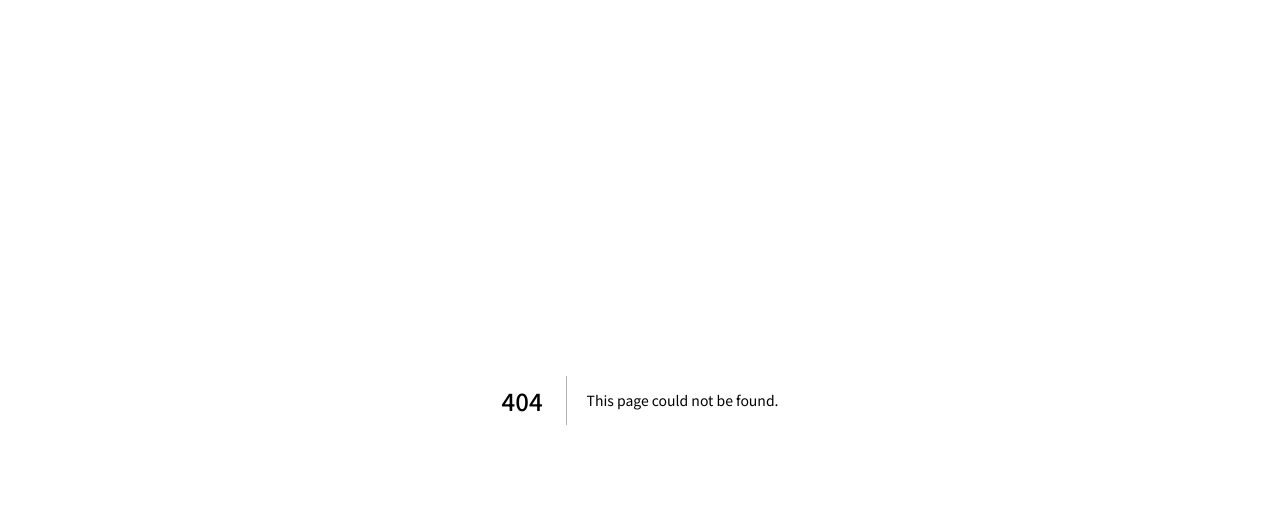
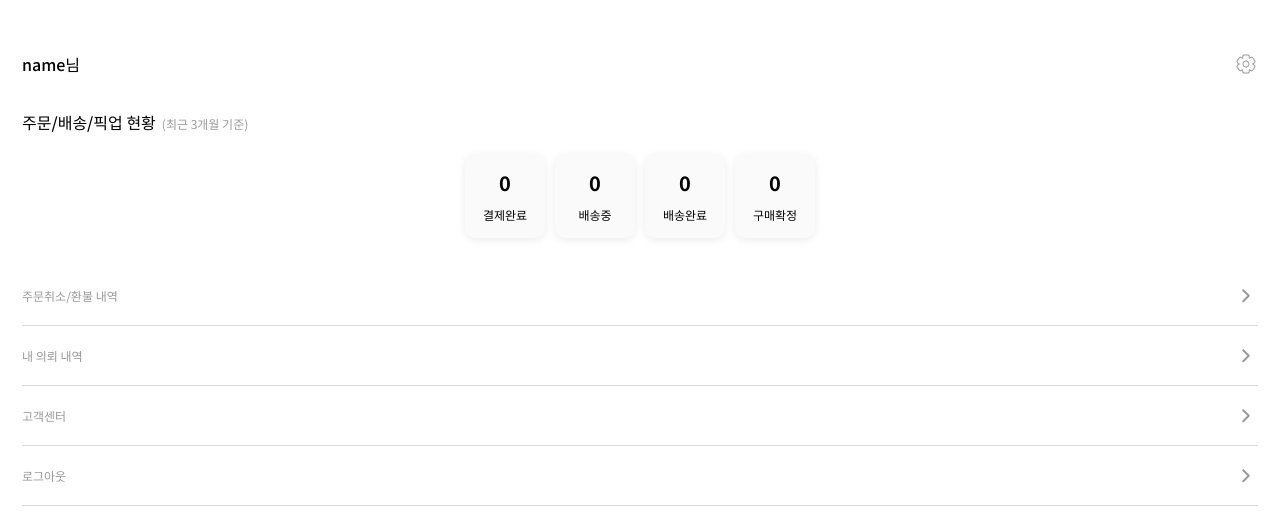
Before and after one commit to Muhan-Company/bizcurator-ecommerce, a Next.js app: page /mypage in a window 1280 px wide. Before the commit this address had no page. Shown: the top 520 px of the page. Built offline with nearby package versions, Linux system fonts and the light colour scheme.

Commit message:
feat: 마이페이지 메인 컴포넌트 UI 완성 - Issue #27

```diff
--- /dev/null
+++ b/components/mypage/MyPageMain.tsx
@@ -0,0 +1,68 @@
+import Link from 'next/link';
+import { ChevronRightIcon, SettingIcon } from '../Icons';
+
+export default function MyPageMain() {
+  return (
+    <div className="pt-[52px]">
+      <section className="flex items-center justify-between">
+        {/* 로그인 회원 이름 */}
+        <div className="font-medium">{'name'}님</div>
+        <Link href="/mypage/edit">
+          <SettingIcon />
+        </Link>
+      </section>
+      <section className="pt-[34px]">
+        <h3 className="font-medium">
+          주문/배송/픽업 현황<span className="pl-[6px] text-label-sm font-normal text-gray_01">(최근 3개월 기준)</span>
+        </h3>
+        <div className="py-5 center gap-2.5">
+          <OrderStateLink path="/orders/payment-confirmed" state="결제완료" />
+          <OrderStateLink path="/orders/shipping-in-progress" state="배송중" />
+          <OrderStateLink path="/orders/delivered" state="배송완료" />
+          <OrderStateLink path="/orders/purchase-confirmed" state="구매확정" />
+        </div>
+      </section>
+      <section className="pt-2">
+        <NavLink path="/cancel-refund/cancel" nav="주문취소/환불 내역" />
+        <NavLink path="/my-requests" nav="내 의뢰 내역" />
+        <NavLink path="/customer" nav="고객센터" />
+        {/* todo: 로그아웃 api 연결 */}
+        <NavLink path="/" nav="로그아웃" onClick={() => ''} />
+      </section>
+    </div>
+  );
+}
+
+type OrderStateLinkProps = {
+  path: string;
+  count?: number;
+  state?: string;
+};
+function OrderStateLink({ path, count = 0, state }: OrderStateLinkProps) {
+  return (
+    <Link
+      href={path}
+      className="w-[80px] h-[84px] center flex-col justify-between py-[14px] rounded-[10px] bg-gray_03 shadow-[0_2px_8px_0px_rgba(0,0,0,0.08)]"
+    >
+      <div className="text-[20px] font-bold">{count}</div>
+      <div className="text-label-sm">{state}</div>
+    </Link>
+  );
+}
+
+type NavLinkProps = {
+  path: string;
+  nav: string;
+  onClick?: () => void;
+};
+function NavLink({ path, nav }: NavLinkProps) {
+  return (
+    <Link
+      href={path}
+      className="py-[17.5px] flex items-center justify-between border-b-[1px] border-b-gray_02 text-label-sm text-gray_01"
+    >
+      <div>{nav}</div>
+      <ChevronRightIcon color="#999" />
+    </Link>
+  );
+}
--- /dev/null
+++ b/pages/mypage/index.tsx
@@ -0,0 +1,9 @@
+import MyPageMain from '@/components/mypage/MyPageMain';
+
+export default function MyPage() {
+  return (
+    <div className="px-[22px]">
+      <MyPageMain />
+    </div>
+  );
+}
```
